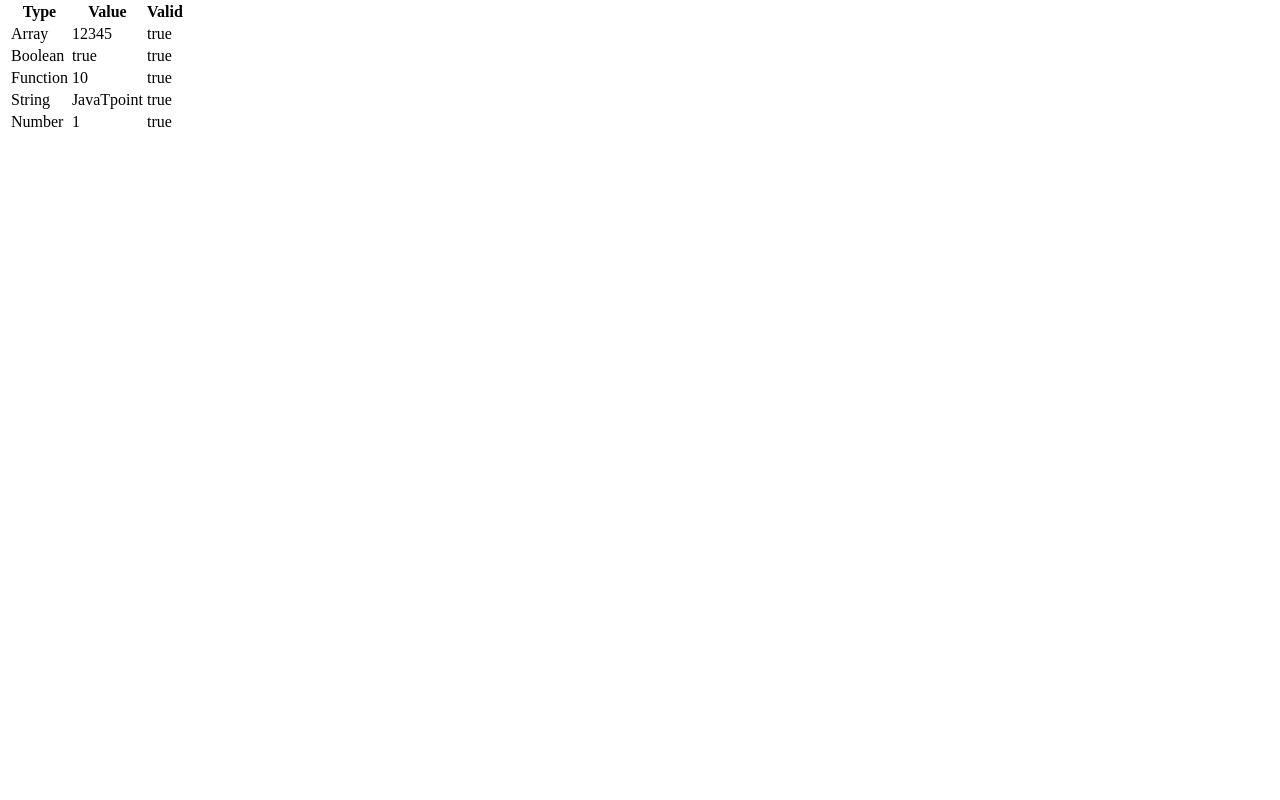
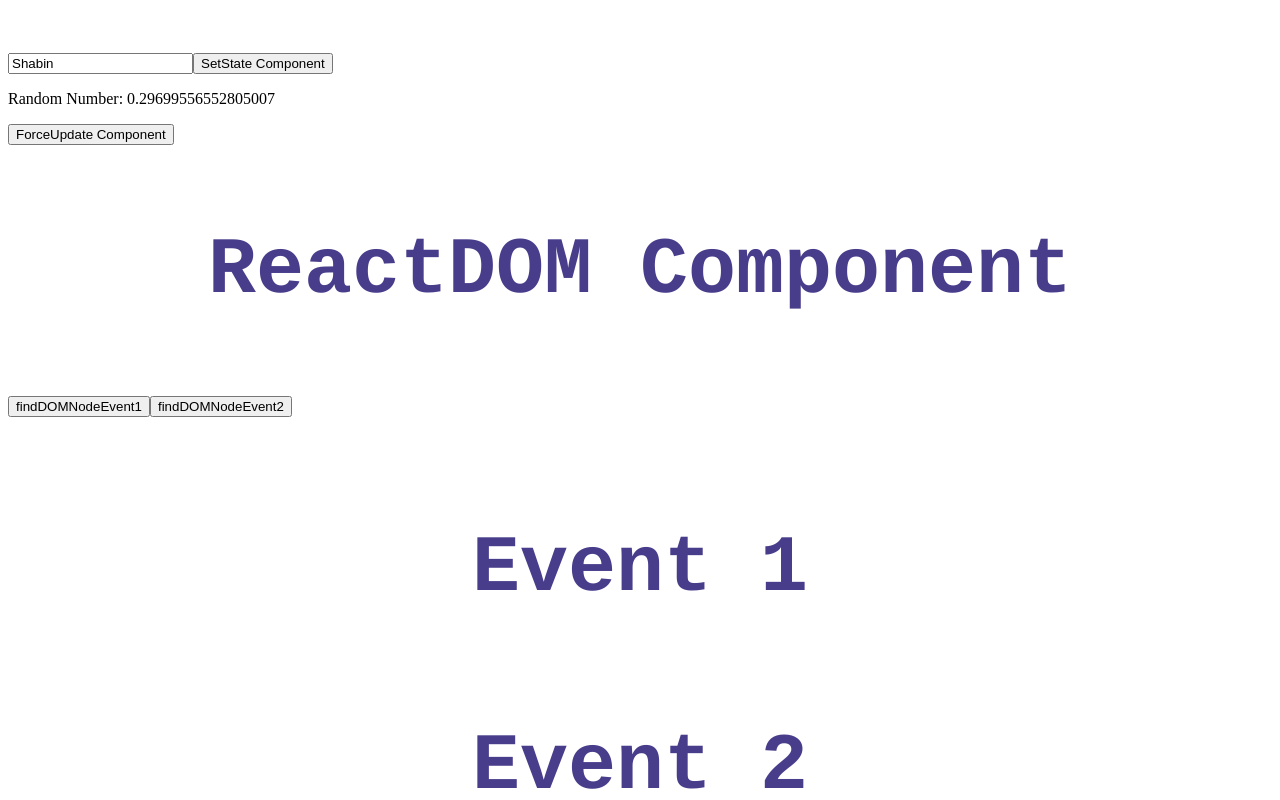
Before and after one commit to Infantsabin/practice-ReactBasics, a React (Vite) app: page / in a window 1280 px wide. Shown: the part 2080-2880 px from the top of the page. Before the commit the page ends 2222 px from the top, so only its background shows below. Built offline with nearby package versions, Linux system fonts and the light colour scheme.

Commit message:
React Component API methods - Infant Sabin

```diff
--- a/App.js
+++ b/App.js
@@ -2,6 +2,7 @@ import React, { Component } from 'react'
 import PropTypes from 'prop-types'
 import ExtraClass from './ExtraClass.js'
 import StateClass from './StateClass.js'
+import ReactComponent from './ReactComponent.js'
 
 class App extends Component {
   render () {
@@ -20,6 +21,8 @@ class App extends Component {
         <Welcome name='Function Component' />
         <ExtraClass />
         <StateClass />
+        <p style={myStyle}>React Component API</p>
+        <ReactComponent />
         <h1 style={myStyle}>ReactJS Props validation</h1>
         <table>
           <tr>
@@ -53,6 +56,7 @@ class App extends Component {
             <td>{this.props.propNumber ? 'true' : 'False'}</td>
           </tr>
         </table>
+
       </div>
     )
   }
--- /dev/null
+++ b/ReactComponent.js
@@ -0,0 +1,60 @@
+import React, { Component } from 'react'
+import ReactDOM from 'react-dom'
+
+var myStyle = {
+  fontSize: 80,
+  fontFamily: 'Courier',
+  color: '#483D8B',
+  textAlign: 'center'
+}
+
+class ReactComponent extends Component {
+  constructor (props) {
+    super(props)
+    this.state = {
+      name: 'Shabin'
+    }
+    this.setStateEvent = this.setStateEvent.bind(this)
+    this.forceUpdateEvent = this.forceUpdateEvent.bind(this)
+    this.findDOMNodeEvent1 = this.findDOMNodeEvent1.bind(this)
+    this.findDOMNodeEvent2 = this.findDOMNodeEvent2.bind(this)
+  }
+
+  setStateEvent () {
+    this.setState({ name: 'Sabin' })
+  }
+
+  forceUpdateEvent () {
+    this.forceUpdate()
+  }
+
+  findDOMNodeEvent1 () {
+    var myDiv = document.getElementById('div1')
+    ReactDOM.findDOMNode(myDiv).style.color = 'red'
+  }
+
+  findDOMNodeEvent2 () {
+    var myDiv = document.getElementById('div2')
+    ReactDOM.findDOMNode(myDiv).style.color = 'blue'
+  }
+
+  render () {
+    return (
+      <div>
+        <input type='text' defaultValue={this.state.name} />
+        <button onClick={this.setStateEvent}>SetState Component</button>
+        <br />
+        <p>Random Number: {Math.random()}</p>
+        <button onClick={this.forceUpdateEvent}>ForceUpdate Component</button>
+        <br />
+        <h3 style={myStyle}>ReactDOM Component</h3>
+        <button onClick={this.findDOMNodeEvent1}>findDOMNodeEvent1</button>
+        <button onClick={this.findDOMNodeEvent2}>findDOMNodeEvent2</button>
+        <h4 id='div1'style={myStyle}>Event 1</h4>
+        <h4 id='div2'style={myStyle}>Event 2</h4>
+      </div>
+    )
+  }
+}
+
+export default ReactComponent
--- a/StateClass.js
+++ b/StateClass.js
@@ -66,7 +66,7 @@ class StateClass extends Component {
         <input type='text' defaultValue={this.state.cons} />
         <button onClick={this.handleEvent}>constructor button</button>
         <br />
-        <input type='text' value={this.state.name} />
+        <input type='text' defaultValue={this.state.name} />
         <button onClick={this.updateSetState}>update SetState</button>
         <br />
         <p>Random Number: {Math.random()}</p>
```
Also changed, not shown: 1 other file (tests, documents, lock files or other folders).
